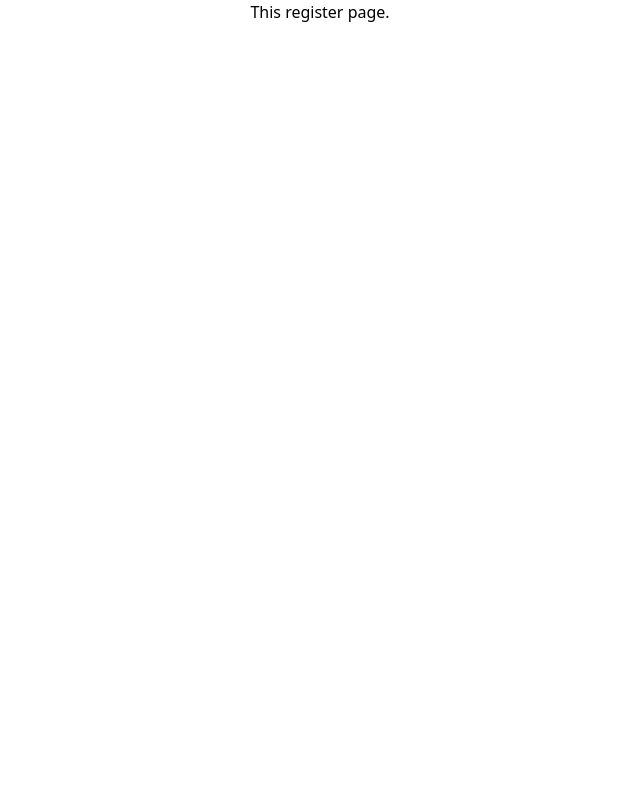
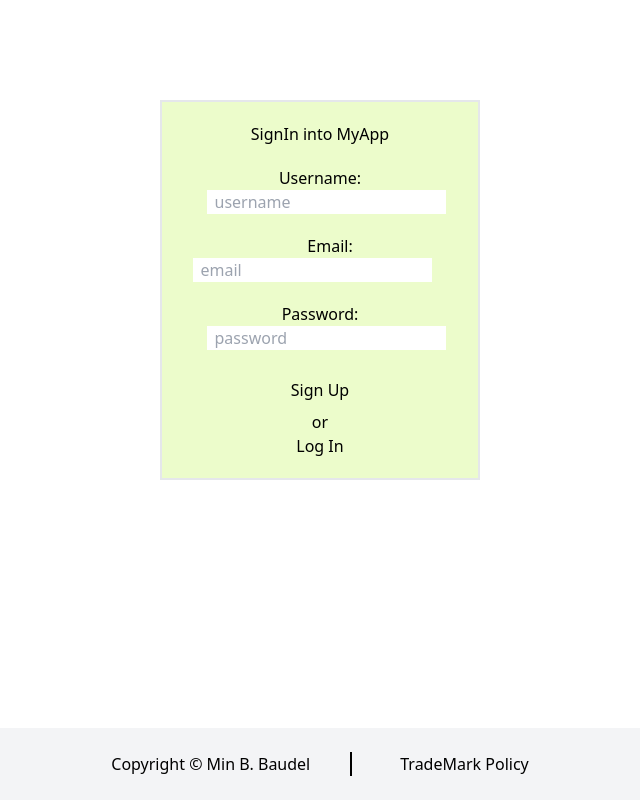
Before and after one commit to BaudelMin/myapp, a React (Create React App) app: page /register in a window 1280 px wide. Shown: the whole page, without its empty margins (320-960 px from the left). Built offline with nearby package versions, Linux system fonts and the light colour scheme.

Commit message:
working with yup

```diff
--- a/package.json
+++ b/package.json
@@ -18,7 +18,8 @@
     "react-router-dom": "^6.8.0",
     "react-scripts": "5.0.1",
     "react-textarea-code-editor-2": "^1.4.17",
-    "web-vitals": "^2.1.4"
+    "web-vitals": "^2.1.4",
+    "yup": "^1.0.0"
   },
   "scripts": {
     "start": "react-scripts start",
--- a/public/index.html
+++ b/public/index.html
@@ -24,7 +24,7 @@
       work correctly both with client-side routing and a non-root public URL.
       Learn how to configure a non-root public URL by running `npm run build`.
     -->
-    <title>React App</title>
+    <title>My App</title>
   </head>
   <body>
     <noscript>You need to enable JavaScript to run this app.</noscript>
--- a/src/compoent/editor/codeEditor.js
+++ b/src/compoent/editor/codeEditor.js
@@ -19,7 +19,7 @@ function QcodeEditor(props){
         <div>
             <Editor
                 height="90vh"
-                width="90vh"
+                width="80vh"
                 path={file.name}
                 // value={file.value}
                 // language={file.language}
--- /dev/null
+++ b/src/compoent/footer/Footer.js
@@ -0,0 +1,16 @@
+function Footer(){
+    return (
+        <footer className="absolute inset-x-0 bottom-0">
+            <div className="bg-gray-100	 flex flex-row items-center justify-center">
+                <div className="m-6 pr-10 border-r-2 border-black">
+                    <span>Copyright &copy; Min B. Baudel</span>
+                </div>
+                <div className="m-6">
+                    <span>TradeMark Policy</span>
+                </div>
+            </div>
+        </footer>
+    )
+}
+
+export default Footer
--- /dev/null
+++ b/src/compoent/images/myappImage.js
@@ -0,0 +1,11 @@
+import MyappImage from '../../images/svg/MyApp.svg'
+
+function AppImage(){
+    return (
+        <div className='flex flex-row items-center justify-center'>
+            <img src={MyappImage}/>
+        </div>
+    )
+}
+
+export default AppImage
--- /dev/null
+++ b/src/compoent/validation/loginValidation.js
@@ -0,0 +1,14 @@
+import * as yup from 'yup'
+
+const loginSchema = yup.object().shape({
+    username:yup
+        .string('Should contain letters')
+        .required("User name required"),
+    password:yup
+        .string('Should contain letters')
+        .min(4, 'At least 4 letters required')
+        .max(15, 'At most 15 letters required')
+        .required('Password required')
+})
+
+export default loginSchema
--- /dev/null
+++ b/src/compoent/validation/regiterValidation.js
@@ -0,0 +1,18 @@
+import * as yup from 'yup'
+
+const registerSchema = yup.object().shape({
+    username:yup
+        .string()
+        .required('Username required'),
+    email: yup
+        .string()
+        .email("Enter email correctly")
+        .required('Email required'),
+    password: yup
+        .string()
+        .min(4, 'At least 4 letters required')
+        .max(15, 'At most 15 letters required')
+        .required('Password required')
+})
+
+export default registerSchema
--- a/src/pages/login.js
+++ b/src/pages/login.js
@@ -1,25 +1,20 @@
-import { Formik, Form, Field } from "formik";
+import { Formik, Form, Field, useField, ErrorMessage } from "formik";
 import { useState, useEffect, useContext } from 'react'
 import { Link, useNavigate } from "react-router-dom";
 import axiosInstance from "../role/axiosInstance";
 import UserContext from "../compoent/UserContext";
+import Footer from "../compoent/footer/Footer";
+import AppImage from "../compoent/images/myappImage";
+import loginSchema from "../compoent/validation/loginValidation";
 // import axios from "axios";
 
-function LogIn(){
+function LogIn(props){
     // const [resData]
     const { user, setUser } = useContext(UserContext)
+    // const [field, meta] = useField(props)
     const history = useNavigate()
-    return (
-        <div className="border-2 m-5 h-400 w-80 flex flex-col">
-            <Formik
-                initialValues={
-                    {
-                        username: "",
-                        password: ""
-                    }
-                }
-                onSubmit={
-                    async (values) => {
+    // const errors = yup.errors
+    const handleOnSubmit =  async function(values) {
         await axiosInstance.post('/user/login', {
             data:{
                 "username":values.username.toString(),
@@ -40,17 +35,37 @@ function LogIn(){
         })
         .catch(err => console.log('error = ', err))
     }
+    return (
+        <div className="m-16 w-auto  flex items-center justify-center">
+            <div className="flex flex-col">
+            <div><AppImage /></div>
+            <div className="border-2 m-5 h-400 w-80 bg-lime-100 py-5 flex flex-col items-center">
+                <div><span>LogIn into MyApp</span></div>
+                <Formik
+                    validationSchema={loginSchema}
+                    initialValues={
+                        {
+                            username: "",
+                            password: ""
                         }
+                    }
+                    onSubmit={ handleOnSubmit }
                 >
                     <Form className="">
-                    <div className="m-2">
+                        <div className="m-5">
                             <label>Username:</label>
                             <Field className="ml-3" id='username' name='username' placeholder='username' />
+                            <span className="text-red-600 text-xs">
+                                <ErrorMessage name="username"/>
+                            </span>
                         </div>
 
-                    <div className="m-2">
+                        <div className="m-5">
                             <label>Password:</label>
                             <Field className='ml-3' id='password' name='password' placeholder='password' />
+                            <span className="text-red-600 text-xs">
+                                <ErrorMessage  name="password" />
+                            </span>
                         </div>
 
                         <button className="m-2" type="submit" >Log In</button>
@@ -64,6 +79,9 @@ function LogIn(){
                 </Link>
 
             </div>
+            </div>
+            <Footer />
+        </div>
     )
 }
 
--- a/src/pages/register.js
+++ b/src/pages/register.js
@@ -1,7 +1,80 @@
+import { Formik, Form, Field, ErrorMessage } from "formik";
+import { useState, useEffect, useContext } from 'react'
+import { Link, useNavigate } from "react-router-dom";
+import axiosInstance from "../role/axiosInstance";
+import Footer from "../compoent/footer/Footer";
+import registerSchema from "../compoent/validation/regiterValidation";
+import { data } from "autoprefixer";
+
 function Register(){
+    const handleOnSubmit = async function(values){
+        console.log('values = ', values)
+        await axiosInstance.post('/user/register', {
+            data: {
+                "username": values.username.toString(),
+                "password": values.password.toString(),
+                "email": values.email.toString()
+            }
+        })
+        .then( response => {
+            console.log('response = ', response)
+        })
+        .catch(err => console.log(err))
+    }
+
     return (
-        <div>
-            This register page.
+        <div className="mt-20 flex flex-row items-center justify-center">
+            <div>
+            <div className="border-2 m-5 h-400 w-80 bg-lime-100 py-5 flex flex-col items-center justify-center">
+                <div><span>SignIn into MyApp</span></div>
+                <Formik
+                validationSchema={registerSchema}
+                    initialValues={
+                        {
+                            username: "",
+                            password: "",
+                            email:""
+                        }
+                    }
+                    onSubmit={ handleOnSubmit }
+                >
+                    <Form className="">
+                        <div className="m-5">
+                            <label>Username:</label>
+                            <Field className="ml-3 pl-2" id='username' name='username' placeholder='username' />
+                            <span className="text-red-600 text-xs">
+                                <ErrorMessage name="username"/>
+                            </span>
+                        </div>
+
+                        <div>
+                            <label className="ml-5">Email:</label>
+                            <Field className='ml-6 pl-2' id='email' name='email' placeholder='email'/>
+                            <span className="ml-10 text-red-600 text-xs">
+                                <ErrorMessage name="email"/>
+                            </span>
+                        </div>
+
+                        <div className="m-5">
+                            <label>Password:</label>
+                            <Field className='ml-3 pl-2' id='password' name='password' placeholder='password' />
+                            <span className="text-red-600 text-xs">
+                                <ErrorMessage name="password"/>
+                            </span>
+                        </div>
+                        <button className="m-2" type="submit" >Sign Up</button>
+                    </Form>
+                </Formik>
+
+                <span>or</span>
+
+                <Link to="/register">
+                    <span>Log In</span>
+                </Link>
+
+            </div>
+            </div>
+            <Footer />
         </div>
     )
 }
--- a/src/pages/textEditor.js
+++ b/src/pages/textEditor.js
@@ -148,7 +148,7 @@ function QEditorWrapper(props){
                         }
                         </div>
                         <div
-                            className="w-5/6 border-2 border-black"
+                            className="w-5/6"
                         >
                         {(isFileAdded || (fileName in files.current))?
                             (diffEditor?
```
Also changed, not shown: src/images/svg/MyApp.svg (added), 1 other file (tests, documents, lock files or other folders). Lines whose indentation alone changed are shown as unchanged.
